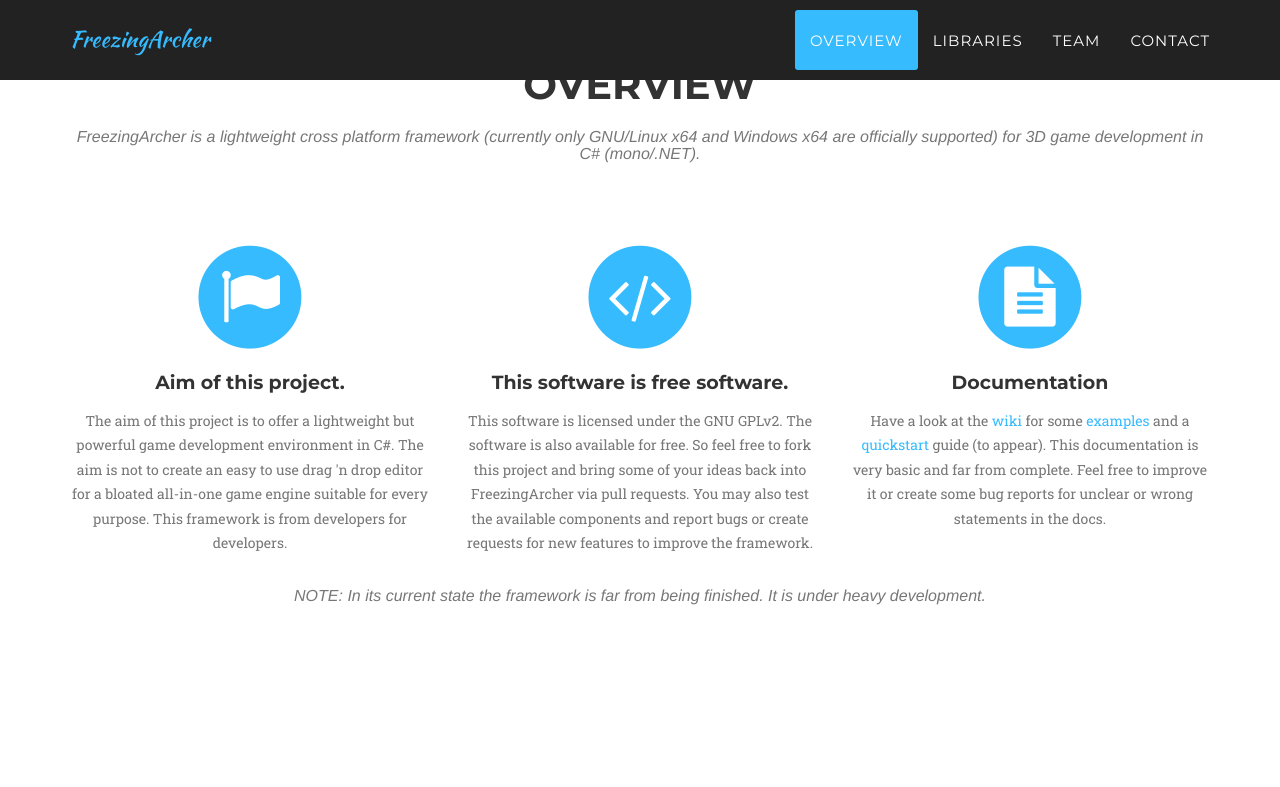
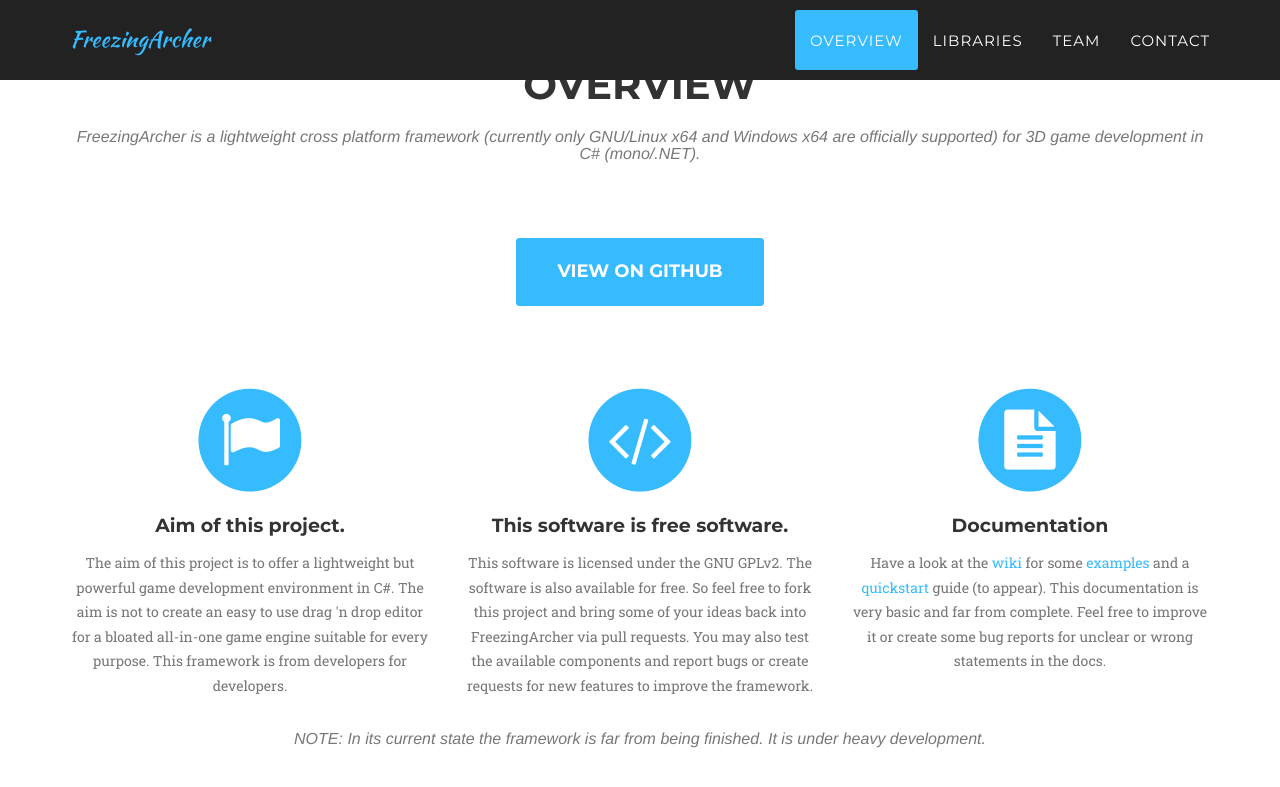
Before and after one commit to AreonDev/FreezingArcher, a Jekyll site: the page built from index.html, in a window 1280 px wide and 900 px high, scrolled down 845 px. Shown: the top 787 px of the window. Built offline with Jekyll 4.4.1, drawn with Linux system fonts in a browser that asks for light colours; some web fonts are replaced.

Commit message:
minor changes

```diff
--- a/_includes/services.html
+++ b/_includes/services.html
@@ -5,6 +5,7 @@
                 <div class="col-lg-12 text-center">
                     <h2 class="section-heading">Overview</h2>
                     <h3 class="section-subheading text-muted">FreezingArcher is a lightweight cross platform framework (currently only GNU/Linux x64 and Windows x64 are officially supported) for 3D game development in C# (mono/.NET).</h3>
+		    <a href="https://github.com/fin-ger/FreezingArcher" class="btn btn-xl" style="margin-bottom: 75px" target="_blank">View on GitHub</a>
                 </div>
             </div>
             <div class="row text-center">
```
